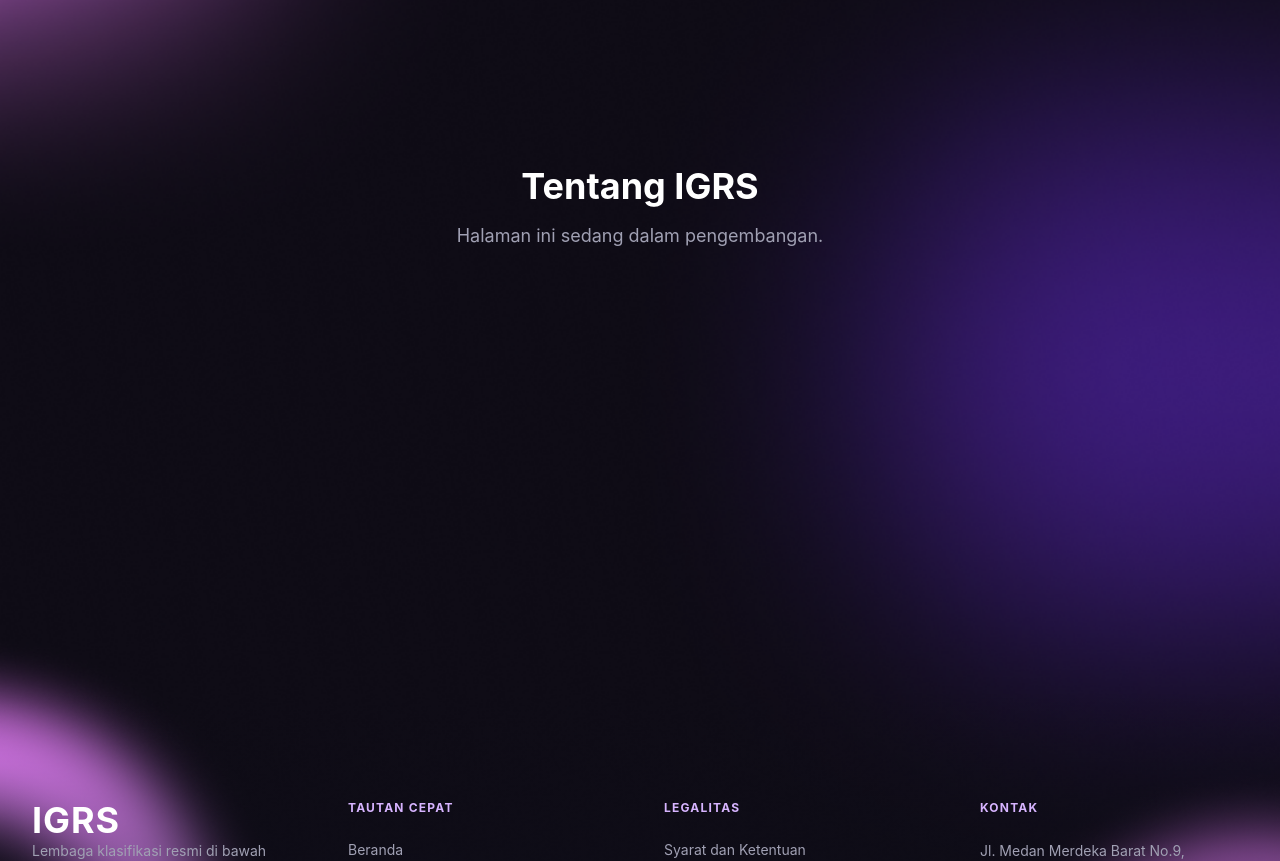
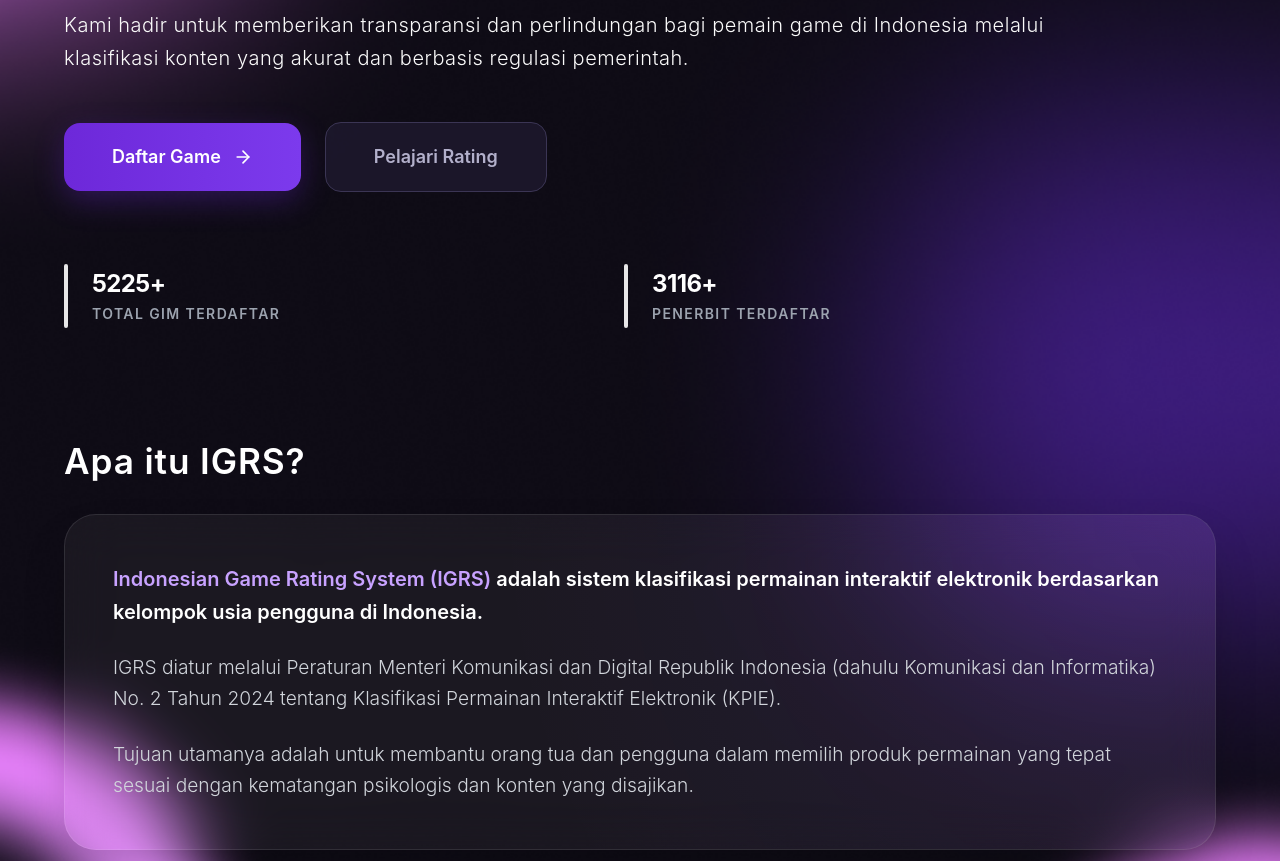
Before and after one commit to ak7prisma/redesign-chalange-team-2, a React (Vite) app in the folder frontend/: page /tentang in a window 1280 px wide. Shown: the part 280-1141 px from the top of the page. Built offline with nearby package versions, Linux system fonts and the light colour scheme.

Commit message:
feat: slice about

```diff
--- a/frontend/src/pages/About.jsx
+++ b/frontend/src/pages/About.jsx
@@ -1,11 +1,112 @@
 import React from 'react';
+import { Link } from 'react-router-dom';
+import { motion } from 'framer-motion';
+import { FiArrowRight } from 'react-icons/fi';
 
-export default function Tentang() {
+const fadeInUp = {
+  hidden: { opacity: 0, y: 30 },
+  visible: { opacity: 1, y: 0, transition: { duration: 0.8, ease: 'easeOut' } },
+};
+
+export default function About() {
   return (
-    <div className="relative z-20 min-h-screen flex items-center justify-center">
-      <div className="text-center space-y-4">
-        <h1 className="text-4xl font-bold text-white">Tentang IGRS</h1>
-        <p className="text-neutral-5 text-lg">Halaman ini sedang dalam pengembangan.</p>
+    <div className="relative z-20 font-sans">
+      <div className="max-w-[1366px] mx-auto px-8 md:px-16 pt-12 space-y-12">
+        <motion.div
+          initial="hidden"
+          animate="visible"
+          variants={fadeInUp}
+          className="space-y-8"
+        >
+          <div>
+            <span className="inline-block px-6 py-3 rounded-full border border-primary-5/70 bg-primary-4/10 text-primary-5 text-base font-medium">
+              Tentang IGRS
+            </span>
+          </div>
+
+          {/* Heading */}
+          <h1 className="text-3xl md:text-4xl lg:text-[1.5rem] font-semibold text-white leading-relaxed max-w-4xl tracking-wide">
+            Membangun Ekosistem Digital yang{' '}
+            <span className="text-[#a855f7]">Aman dan Terpercaya</span>
+          </h1>
+
+          {/* Deskripsi */}
+          <p className="text-neutral-6 text-lg md:text-[1.25rem] leading-relaxed max-w-[90%] font-light tracking-wide">
+            Kami hadir untuk memberikan transparansi dan perlindungan bagi pemain
+            game di Indonesia melalui klasifikasi konten yang akurat dan berbasis
+            regulasi pemerintah.
+          </p>
+
+          <div className="flex flex-wrap items-center gap-6 pt-4">
+            <Link
+              to="/games"
+              className="inline-flex items-center justify-center gap-3 px-12 py-5 rounded-2xl bg-gradient-to-r from-[#6d28d9] to-[#7c3aed] hover:from-[#7c3aed] hover:to-[#8b5cf6] text-white text-lg font-semibold transition-all duration-300 shadow-[0_10px_30px_rgba(109,40,217,0.3)] hover:scale-[1.02]"
+            >
+              Daftar Game <FiArrowRight className="text-xl" />
+            </Link>
+            <Link
+              to="/informasi-rating"
+              className="inline-flex items-center justify-center px-12 py-5 rounded-2xl bg-[#1e1a2f]/80 border border-[#3b3554] hover:bg-[#2e2846] text-[#b3b0cb] text-lg font-semibold transition-all duration-300 hover:scale-[1.02]"
+            >
+              Pelajari Rating
+            </Link>
+          </div>
+
+          {/* Stats Section */}
+          <div className="grid grid-cols-1 md:grid-cols-2 gap-12 md:gap-24 pt-10 max-w-5xl">
+
+            <div className="flex items-center gap-6">
+              <div className="w-[4px] h-16 bg-white rounded-full opacity-90" />
+              <div className="space-y-1">
+                <p className="text-white font-bold text-2xl tracking-tight">5225+</p>
+                <p className="text-[#9ca3af] text-sm font-semibold tracking-widest uppercase">
+                  Total Gim Terdaftar
+                </p>
+              </div>
+            </div>
+
+            <div className="flex items-center gap-6">
+              <div className="w-[4px] h-16 bg-white rounded-full opacity-90" />
+              <div className="space-y-1">
+                <p className="text-white font-bold text-2xl tracking-tight">3116+</p>
+                <p className="text-[#9ca3af] text-sm font-semibold tracking-widest uppercase">
+                  Penerbit Terdaftar
+                </p>
+              </div>
+            </div>
+          </div>
+        </motion.div>
+
+        <motion.div
+          initial="hidden"
+          whileInView="visible"
+          viewport={{ once: true, margin: '-80px' }}
+          variants={fadeInUp}
+          className="space-y-8 pt-16"
+        >
+          <h2 className="text-3xl md:text-[2.2rem] font-semibold text-white tracking-wide">
+            Apa itu IGRS?
+          </h2>
+
+          <div className="relative w-full rounded-[2rem] border border-white/10 bg-white/5 p-8 md:p-12 backdrop-blur-xl overflow-hidden shadow-2xl">
+            <div className="absolute inset-0 bg-[radial-gradient(circle_at_top_right,rgba(168,85,247,0.1)_0%,transparent_60%)] pointer-events-none" />
+            <div className="relative space-y-6 text-[#d1d5db] text-lg md:text-[1.2rem] leading-relaxed font-light">
+              <p className="text-white font-semibold text-xl leading-relaxed">
+                <span className="text-[#c8a2ff]">Indonesian Game Rating System (IGRS)</span> adalah sistem klasifikasi permainan interaktif
+                elektronik berdasarkan kelompok usia pengguna di Indonesia.
+              </p>
+              <p>
+                IGRS diatur melalui Peraturan Menteri Komunikasi dan Digital Republik Indonesia (dahulu
+                Komunikasi dan Informatika) No. 2 Tahun 2024 tentang Klasifikasi Permainan Interaktif
+                Elektronik (KPIE).
+              </p>
+              <p>
+                Tujuan utamanya adalah untuk membantu orang tua dan pengguna dalam memilih produk
+                permainan yang tepat sesuai dengan kematangan psikologis dan konten yang disajikan.
+              </p>
+            </div>
+          </div>
+        </motion.div>
       </div>
     </div>
   );
```
